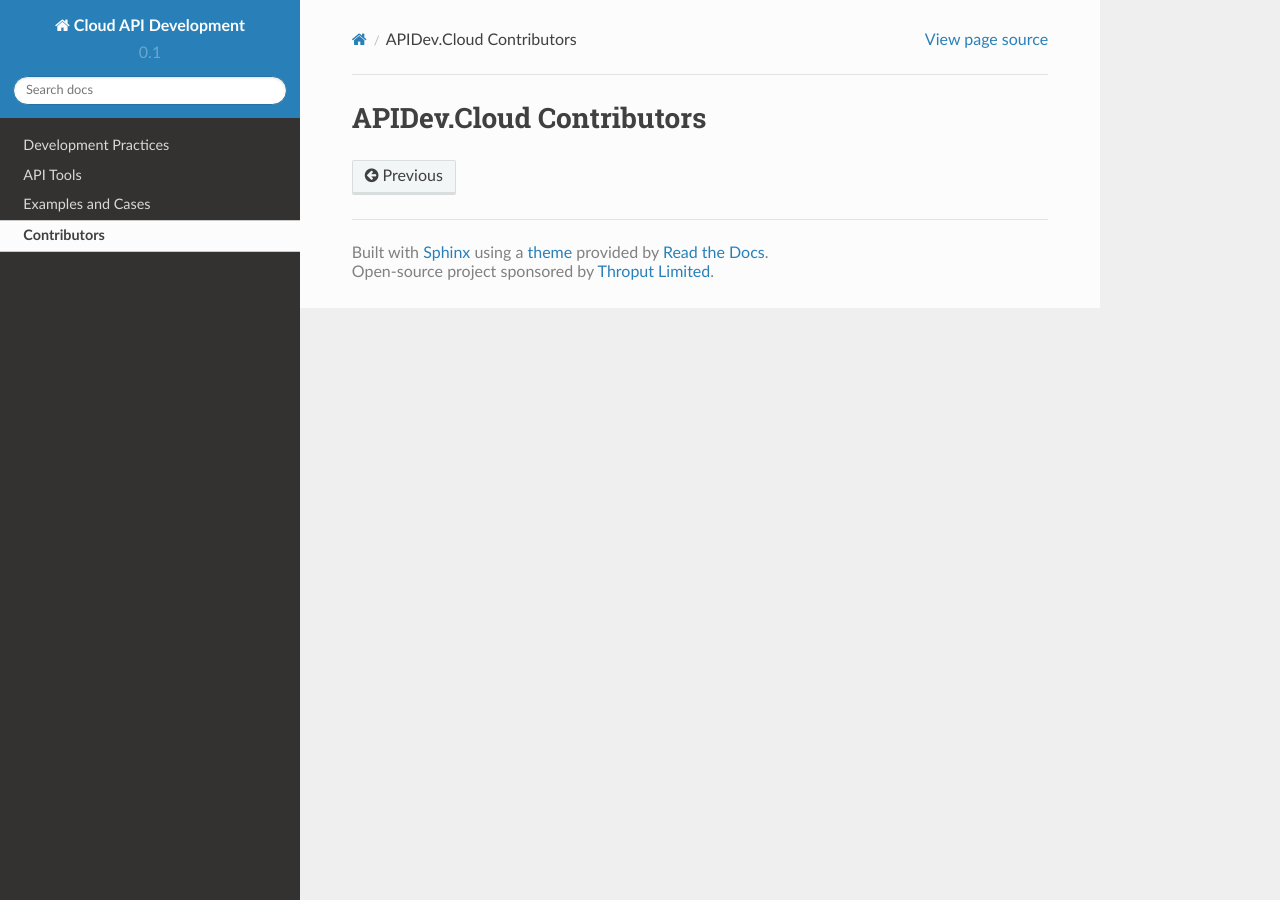
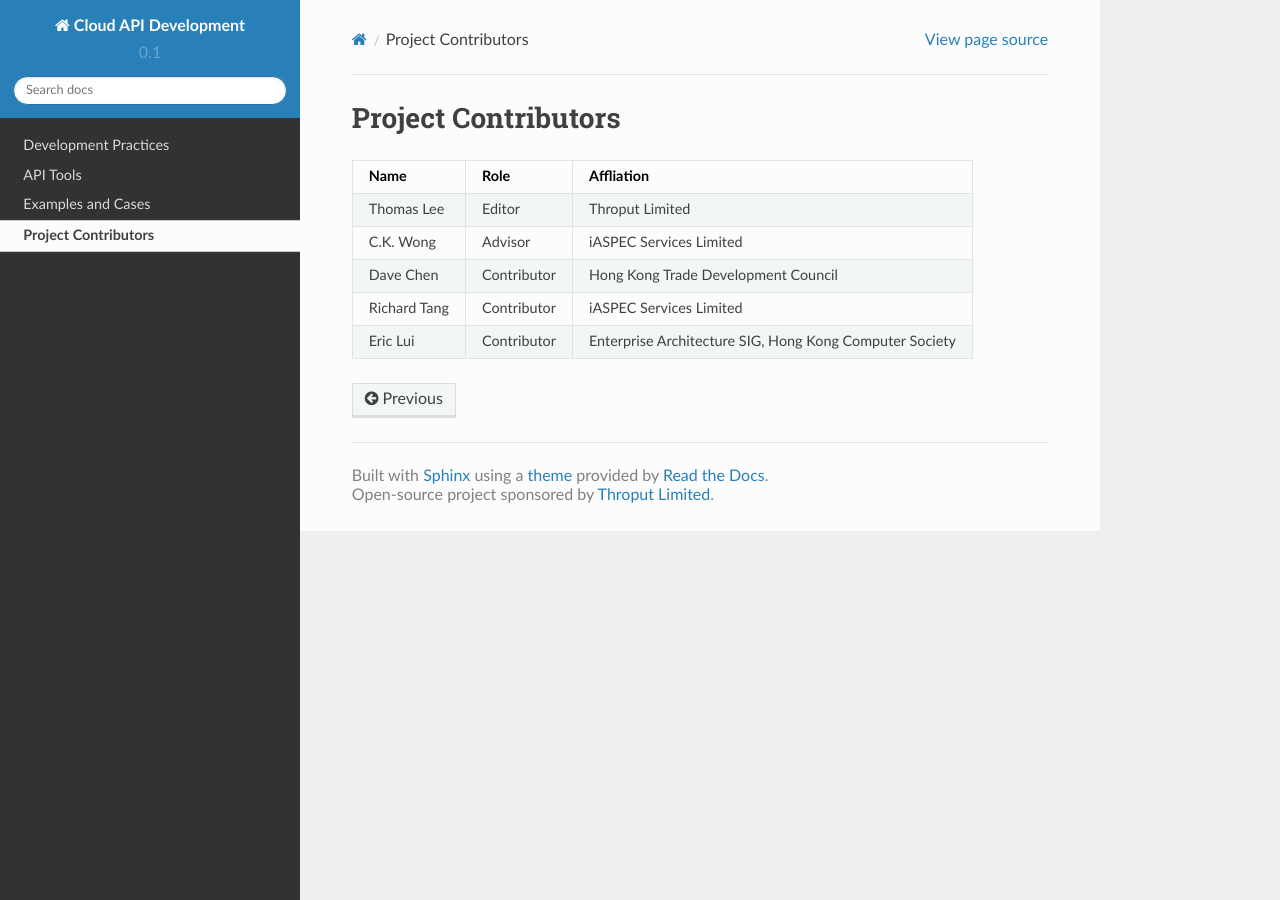
Before and after one commit to throput/apidev, a Sphinx documentation site: the page built from docs/source/contributors.rst, in a window 1280 px wide. Built offline with Sphinx 7.4.7 and the Read the Docs theme 2.0.0, drawn with Linux system fonts in a browser that asks for light colours.

Commit message:
add contributors page

```diff
--- a/docs/source/contributors.rst
+++ b/docs/source/contributors.rst
@@ -1,2 +1,17 @@
-APIDev.Cloud Contributors
-=========================
+Project Contributors
+====================
+
++----------------+-------------+-------------------------------------+
+| Name           | Role        | Affliation                          |
++================+=============+=====================================+
+| Thomas Lee     | Editor      | Throput Limited                     |
++----------------+-------------+-------------------------------------+
+| C.K. Wong      | Advisor     | iASPEC Services Limited             |
++----------------+-------------+-------------------------------------+
+| Dave Chen      | Contributor | Hong Kong Trade Development Council |
++----------------+-------------+-------------------------------------+
+| Richard Tang   | Contributor | iASPEC Services Limited             |
++----------------+-------------+-------------------------------------+
+| Eric Lui       | Contributor | Enterprise Architecture SIG,        |
+|                |             | Hong Kong Computer Society          |
++----------------+-------------+-------------------------------------+
--- a/docs/source/index.rst
+++ b/docs/source/index.rst
@@ -44,8 +44,8 @@ Topics
 
 About This Project
 ------------------
-* :doc:`contributors`
-* Open-source repository: https://github.com/throput/apidev
+* :doc:`Project Contributors <contributors>`
+* `Open-source repository <https://github.com/throput/apidev>`_
 
 ..
   Topics to be discussed
@@ -64,4 +64,4 @@ About This Project
    Development Practices <practices>
    API Tools <tools>
    Examples and Cases <cases>
-   Contributors <contributors>
+   Project Contributors <contributors>
```
